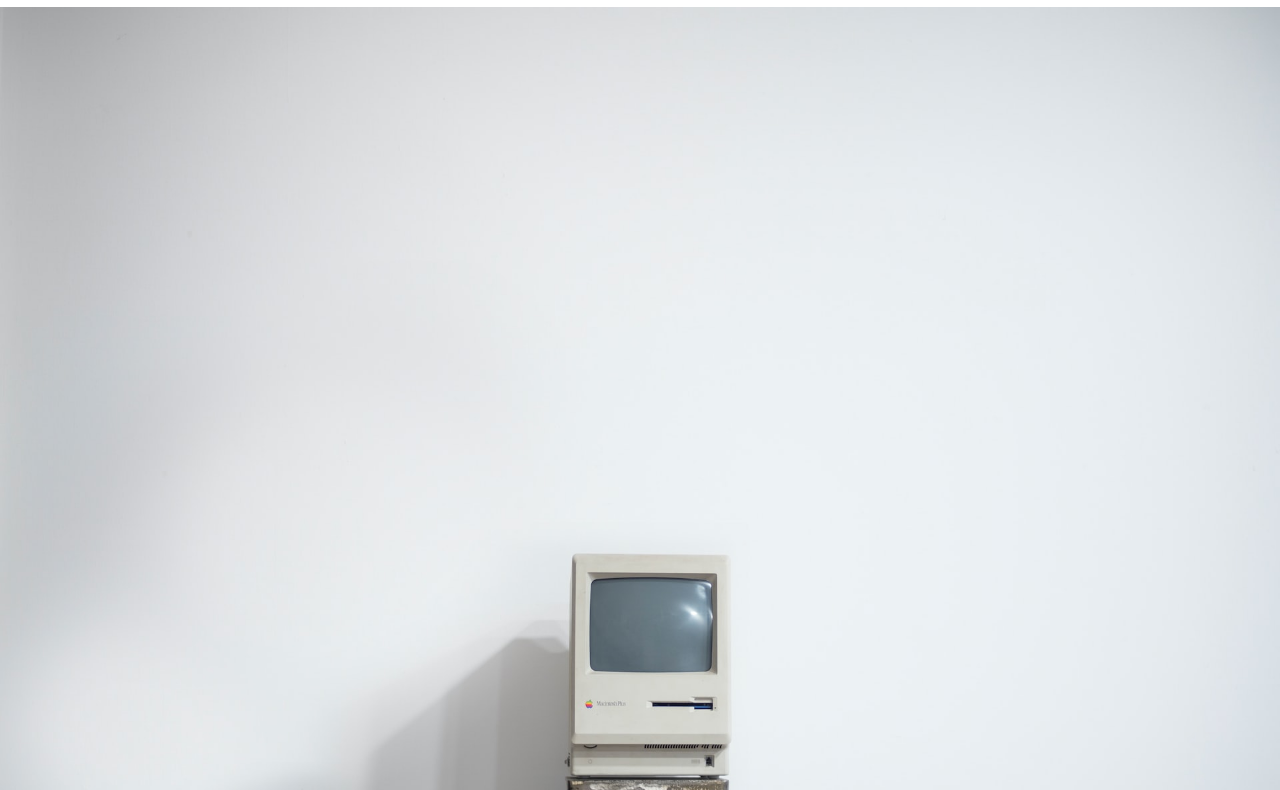
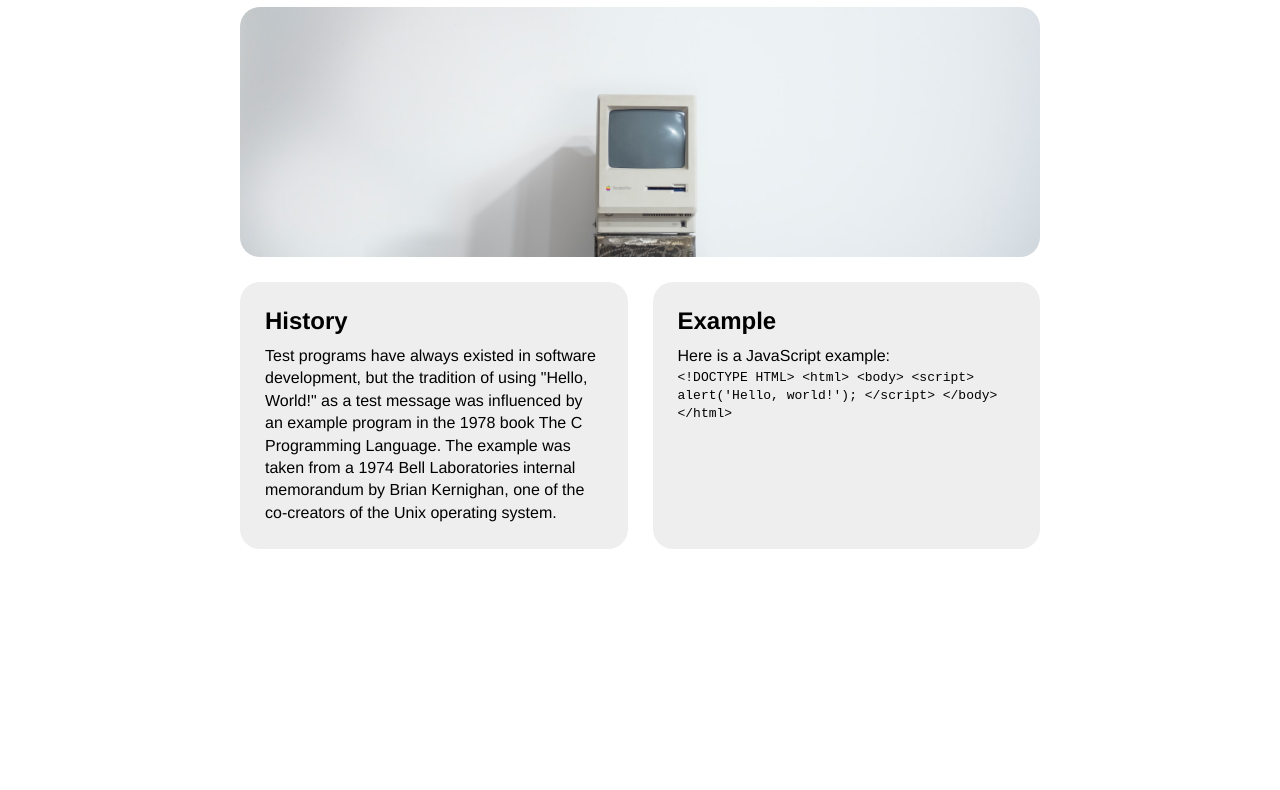
Before and after one commit to villeg36/MI349-HelloWorldPt2, a plain HTML site: page index.html in a window 1280 px wide. Shown: the part 88-878 px from the top of the page. After the commit the page ends 800 px from the top, so only its background shows below. Drawn offline with Linux system fonts and the light colour scheme.

Commit message:
Layout CSS

```diff
--- a/index.html
+++ b/index.html
@@ -8,8 +8,11 @@
     <link rel="stylesheet" href="screen.css">
   </head>
   <body>
+    <main>
       <h1>HelloWorld</h1>
-    <img src="images/mac.jpg" alt="Vintage mac">
+      <div class="masthead">
+      </div>
+      <div class="details">
         <section>
           <h2>History</h2>
           <p>Test programs have always existed in software development, but the tradition of using "Hello, World!" as a test message was influenced by an example program in the 1978 book The C Programming Language. The example was taken from a 1974 Bell Laboratories internal memorandum by Brian Kernighan, one of the co-creators of the Unix operating system.</p>
@@ -28,6 +31,8 @@
             &lt;/html&gt;
           </code>
         </section>
+      </div>
+    </main>
     <script src="index.js"></script>
   </body>
 </html>
--- a/screen.css
+++ b/screen.css
@@ -7,6 +7,42 @@ body {
     margin: 0;
 }
 
+main {
+    margin: 0 auto;
+    width: 800px;
+}
+
+.masthead {
+    background-image: url('images/mac.jpg');
+    background-size: cover;
+    background-position: bottom;
+    height: 250px;
+    border-radius: 20px;
+}
+
+.details {
+    display: flex;
+    gap: 25px;
+}
+
+.details section {
+    flex-grow: 1;
+    flex-basis: 0;
+    background: #eee;
+    padding: 25px;
+    border-radius: 20px;
+    margin-top: 25px;
+}
+
 img {
     width: 100%;
 }
+
+h2 {
+    margin: 0 0 10px 0;
+}
+
+p {
+    margin: 0;
+    line-height: 1.4em;
+}
```
Lines whose indentation alone changed are shown as unchanged.
